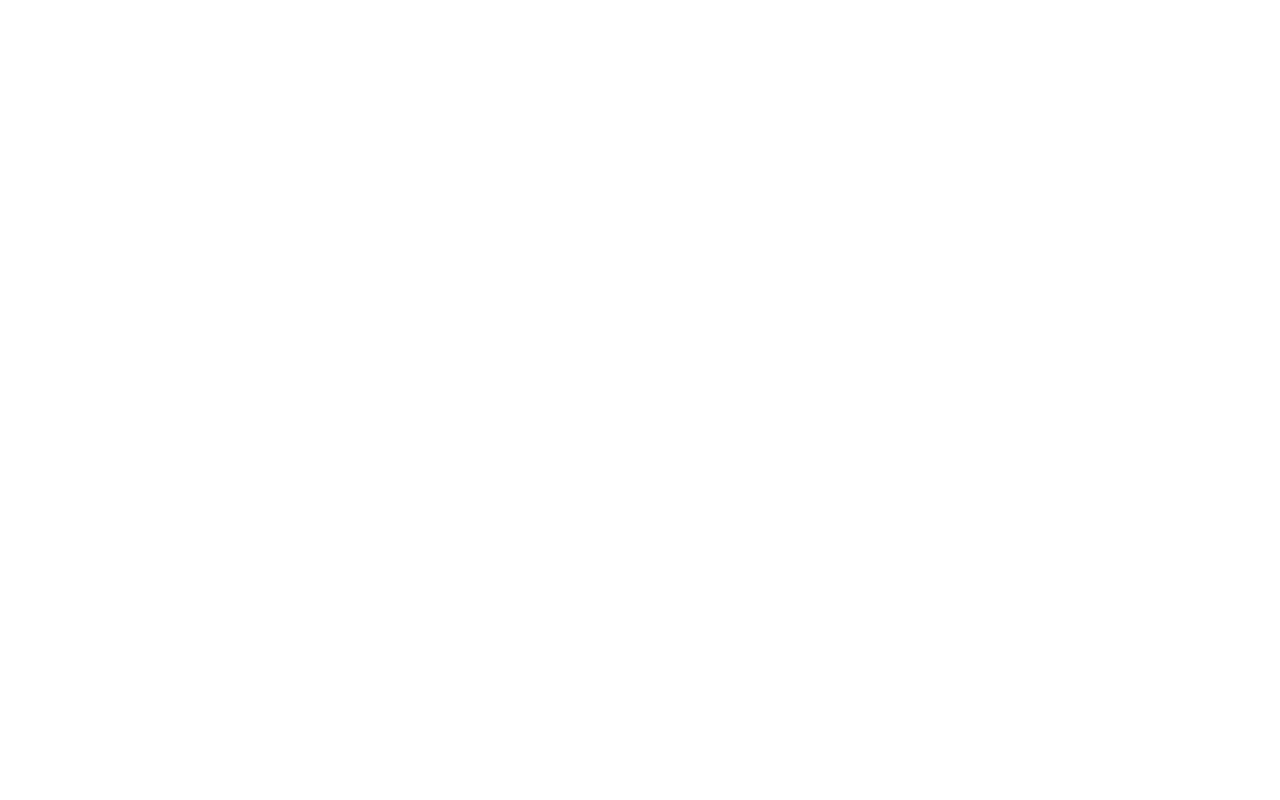
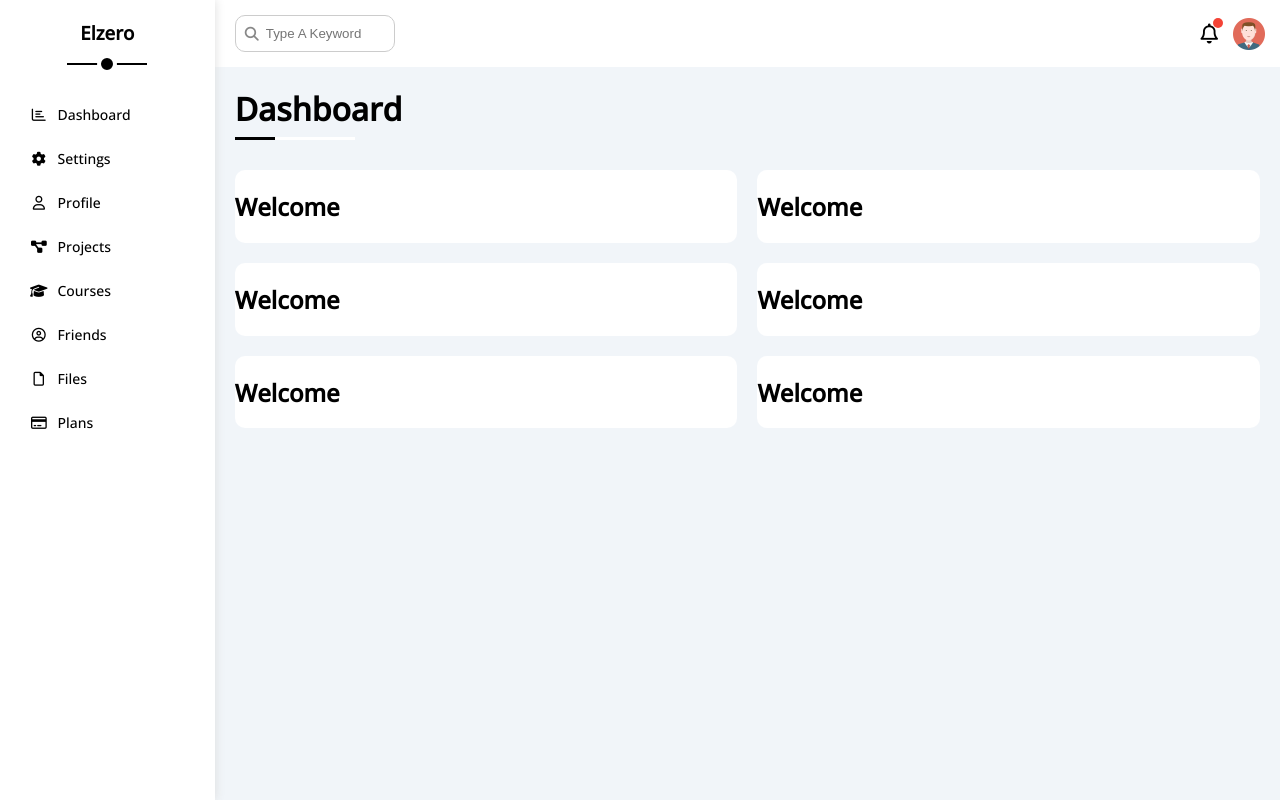
Before and after one commit to Abdullah-mujaa/HTML_And_CSS_Template_Four, a plain HTML site: page index.html in a window 1280 px wide. Drawn offline with nearby package versions, Linux system fonts and the light colour scheme.

Commit message:
fri addition

```diff
--- a/css/framework.css
+++ b/css/framework.css
@@ -0,0 +1,100 @@
+:root {
+    --blue-color: #0075ff;
+    --blue-alt-color: #0d69d5;
+    --orange-color: #f59e0b;
+    --green-color: #22c55e;
+    --red-color: #f44336;
+    --grey-color: #888;
+  }
+/* Start Box  */
+/* display flex  */
+.d-flex {
+    display: flex;
+}
+.align-center {
+    align-items: center;
+}
+.d-grid {
+    display: grid;
+}
+.gap-20 {
+    gap: 20px;
+}
+@media (max-width: 767px) {
+    .block-mobile {
+        display: block;
+    }
+}
+/* End Box  */
+/* Start Padding + Margin  */
+.p-10 {
+    padding: 10px;
+}
+.p-15 {
+    padding: 15px;
+}
+.p-20 {
+    padding: 20px;
+}
+.m-20 {
+    margin: 20px;
+}
+.mt-0 {
+    margin-top: 0;
+}
+/* End Padding + Margin  */
+/* Start Color  */
+.bg-white {
+    background-color: white;
+}
+.c-black {
+    color: black;
+}
+/* End Color  */
+/* Start Position  */
+.p-relative {
+    position: relative;
+}
+/* End Position  */
+/* Start Font  */
+.txt-c {
+    text-align: center;
+}
+.fs-14 {
+    font-size: 14px;
+}
+@media (max-width: 767px) {
+    .txt-c-mobile {
+        text-align: center;
+    }
+}
+/* End Font  */
+/* Start Border */
+.rad-6 {
+    border-radius: 6px;
+}
+.rad-10 {
+    border-radius: 10px;
+}
+.border-1 {
+    border: 1px solid #ccc;
+}
+/* End Border */
+/* this was an idea to give this cls to any element we want it to disappear
+@media (max-width: 767px) {
+    .hide-mobile  {
+        display: none
+    }
+} */
+/* Start Components */
+/* Start Width + Height */
+.w-full {
+    width: 100%;
+}
+/* End Width + Height */
+.between-flex {
+    display: flex;
+    align-items: center;
+    justify-content: space-between;
+}
+/* End Components */
--- a/css/master.css
+++ b/css/master.css
@@ -0,0 +1,181 @@
+:root {
+    --blue-color: #0075ff;
+    --blue-alt-color: #0d69d5;
+    --orange-color: #f59e0b;
+    --green-color: #22c55e;
+    --red-color: #f44336;
+    --grey-color: #888;
+}
+* {
+    box-sizing: border-box;
+}
+body {
+    font-family: "Open Sans", sans-serif;
+    margin: 0;
+}
+*:focus {
+    outline: none;
+}
+a {
+    text-decoration: none;
+}
+ul {
+    list-style: none;
+    padding: 0;
+}
+/* this is a new thing i think it's sth ready-made and it will appear above 100vh */
+::-webkit-scrollbar {
+    width: 15px;
+}
+::-webkit-scrollbar-track {
+    background-color: white;
+}
+::-webkit-scrollbar-thumb {
+    background-color: var(--blue-color);
+}
+::-webkit-scrollbar-thumb:hover {
+    background-color: var(--blue-alt-color);
+}
+.page {
+    background-color: #f1f5f9;
+    min-height: 100vh;
+}
+/* Start Sidebar  */
+.sidebar {
+    width: 250px;
+    box-shadow: 0 0 10px #ddd;
+}
+.sidebar > h3{
+    /* cause the f.f is rear we didn't made a framework 4 it  */
+    margin-bottom: 50px;
+}
+.sidebar > h3::before,
+.sidebar > h3::after {
+    content: "";
+    background-color: black;
+    position: absolute;
+    left: 50%;
+    transform: translateX(-50%);
+}
+.sidebar > h3::before{
+    width: 80px;
+    height: 2px;
+    bottom: -20px;
+}
+.sidebar > h3::after{
+    bottom: -29px;
+    width: 12px;
+    height: 12px;
+    border-radius: 50%;
+    border: 4px solid white;
+}
+.sidebar ul li a {
+    transition: .3s;
+    margin-bottom: 5px;
+}
+.sidebar ul li a:hover,
+.sidebar ul li a:active {
+    background-color: #f6f6f6;
+}
+.sidebar ul li a span {
+    font-size: 14px;
+    margin-left: 10px;
+}
+/* The write way was to make the css for the phone the a9el then to make for media above 767px have the above css  */
+@media (max-width: 767px) {
+    .sidebar {
+        width: 58px;
+        padding: 10px;
+    }
+    .sidebar > h3 {
+        font-size: 13px;
+        margin-bottom: 15px;
+    }
+    .sidebar > h3::before,
+    .sidebar > h3::after {
+        display: none;
+    }
+    .sidebar ul li a span {
+        display: none;
+    }
+}
+/* End Sidebar  */
+/* Start Content  */
+.content {
+    overflow: hidden;
+}
+.head .search::before {
+    font-family: var(--fa-style-family-classic);
+    content: "\f002";
+    font-weight: 900;
+    position: absolute;
+    left: 15px;
+    top: 50%;
+    transform: translateY(-50%);
+    font-size: 14px;
+    color: var(--grey-color);
+}
+.head .search input {
+    /* I made a class
+     border: 1px solid #ccc;
+    border-radius: 10px; */
+    margin-left: 5px;
+    padding-left: 30px;
+    width: 160px;
+    transition: width .3s;
+}
+.head .search input:focus {
+    width: 200px;
+}
+.head .search input:focus::placeholder {
+    opacity: 0;
+}
+.head .icons .notification::before {
+    content: "";
+    position: absolute;
+    width: 10px;
+    height: 10px;
+    border-radius: 50%;
+    background-color: var(--red-color);
+    border-radius: 50%;
+    right: -5px;
+    top: -5px;
+}
+.head .icons img {
+    width: 32px;
+    height: 32px;
+    margin-left: 15px;
+}
+.page h1 {
+    margin: 20px 20px 40px;
+}
+.page h1::before,
+.page h1::after {
+    content: "";
+    height: 3px;
+    position: absolute;
+    bottom: -10px;
+    left: 0;
+}
+.page h1::before {
+    background-color: white;
+    width: 120px;
+}
+.page h1::after {
+    background-color: black;
+    width: 40px;
+}
+.wrapper {
+    grid-template-columns: repeat(auto-fill, minmax(450px, 1fr));
+    margin-left: 20px;
+    margin-right: 20px;
+}
+@media (max-width: 767px) {
+    .wrapper {
+        grid-template-columns: minmax(200px, 1fr);
+        margin-left: 10px;
+        margin-right: 10px;
+        gap: 10px;
+    }
+}
+/* End Content  */
--- a/index.html
+++ b/index.html
@@ -4,9 +4,108 @@
     <meta charset="UTF-8">
     <meta http-equiv="X-UA-Compatible" content="IE=edge" />
     <meta name="viewport" content="width=device-width, initial-scale=1.0">
-    <title>Document</title>
+    <title>Dashboard</title>
+    <link rel="stylesheet" href="css/framework.css">
+    <!-- to make the css file override and specially with media d/ce this is essential -->
+    <link rel="stylesheet" href="css/master.css">
+    <link rel="stylesheet" href="css/all.min.css">
+    <link rel="preconnect" href="https://fonts.googleapis.com" />
+    <link rel="preconnect" href="https://fonts.gstatic.com" crossorigin />
+    <link href="https://fonts.googleapis.com/css2?family=Open+Sans:wght@300;500&#038;display=swap" rel="stylesheet" />
 </head>
 <body>
-
+    <div class="page d-flex">
+        <div class="sidebar bg-white p-20 p-relative">
+            <h3 class="p-relative txt-c mt-0">Elzero</h3>
+            <ul>
+                <li>
+                    <!-- active cls is for the pg we are in now  -->
+                    <a class="active d-flex align-center fs-14 c-black rad-6 p-10" href="index.html">
+                        <!-- fa-fw is a size we will give to each icon to make their size equal -->
+                        <i class="fa-regular fa-chart-bar fa-fw"></i>
+                        <span>Dashboard</span>
+                    </a>
+                </li>
+                <li>
+                    <a class="d-flex align-center fs-14 c-black rad-6 p-10" href="settings.html">
+                      <i class="fa-solid fa-gear fa-fw"></i>
+                      <span>Settings</span>
+                    </a>
+                  </li>
+                  <li>
+                    <a class="d-flex align-center fs-14 c-black rad-6 p-10" href="profile.html">
+                      <i class="fa-regular fa-user fa-fw"></i>
+                      <span>Profile</span>
+                    </a>
+                  </li>
+                  <li>
+                    <a class="d-flex align-center fs-14 c-black rad-6 p-10" href="projects.html">
+                      <i class="fa-solid fa-diagram-project fa-fw"></i>
+                      <span>Projects</span>
+                    </a>
+                  </li>
+                  <li>
+                    <a class="d-flex align-center fs-14 c-black rad-6 p-10" href="courses.html">
+                      <i class="fa-solid fa-graduation-cap fa-fw"></i>
+                      <span>Courses</span>
+                    </a>
+                  </li>
+                  <li>
+                    <a class="d-flex align-center fs-14 c-black rad-6 p-10" href="friends.html">
+                      <i class="fa-regular fa-circle-user fa-fw"></i>
+                      <span>Friends</span>
+                    </a>
+                  </li>
+                  <li>
+                    <a class="d-flex align-center fs-14 c-black rad-6 p-10" href="files.html">
+                      <i class="fa-regular fa-file fa-fw"></i>
+                      <span>Files</span>
+                    </a>
+                  </li>
+                  <li>
+                    <a class="d-flex align-center fs-14 c-black rad-6 p-10" href="plans.html">
+                      <i class="fa-regular fa-credit-card fa-fw"></i>
+                      <span>Plans</span>
+                    </a>
+                  </li>
+            </ul>
+        </div>
+        <div class="content w-full">
+            <!-- Start Head  -->
+            <div class="head bg-white p-15 between-flex">
+                <div class="search p-relative">
+                    <input class="p-10 border-1 rad-10" type="search" placeholder="Type A Keyword">
+                </div>
+                <div class="icons d-flex align-center">
+                    <span class="notification p-relative">
+                        <i class="fa-regular fa-bell fa-lg"></i>
+                    </span>
+                    <img src="imgs/avatar.png" alt="">
+                </div>
+            </div>
+            <!-- End Head  -->
+            <h1 class="p-relative">Dashboard</h1>
+            <div class="wrapper d-grid gap-20">
+                <div class="welcome bg-white rad-10 txt-c-mobile block-mobile">
+                    <h2>Welcome</h2>
+                </div>
+                <div class="welcome bg-white rad-10 txt-c-mobile block-mobile">
+                    <h2>Welcome</h2>
+                </div>
+                <div class="welcome bg-white rad-10 txt-c-mobile block-mobile">
+                    <h2>Welcome</h2>
+                </div>
+                <div class="welcome bg-white rad-10 txt-c-mobile block-mobile">
+                    <h2>Welcome</h2>
+                </div>
+                <div class="welcome bg-white rad-10 txt-c-mobile block-mobile">
+                    <h2>Welcome</h2>
+                </div>
+                <div class="welcome bg-white rad-10 txt-c-mobile block-mobile">
+                    <h2>Welcome</h2>
+                </div>
+            </div>
+        </div>
+    </div>
 </body>
 </html>
```
